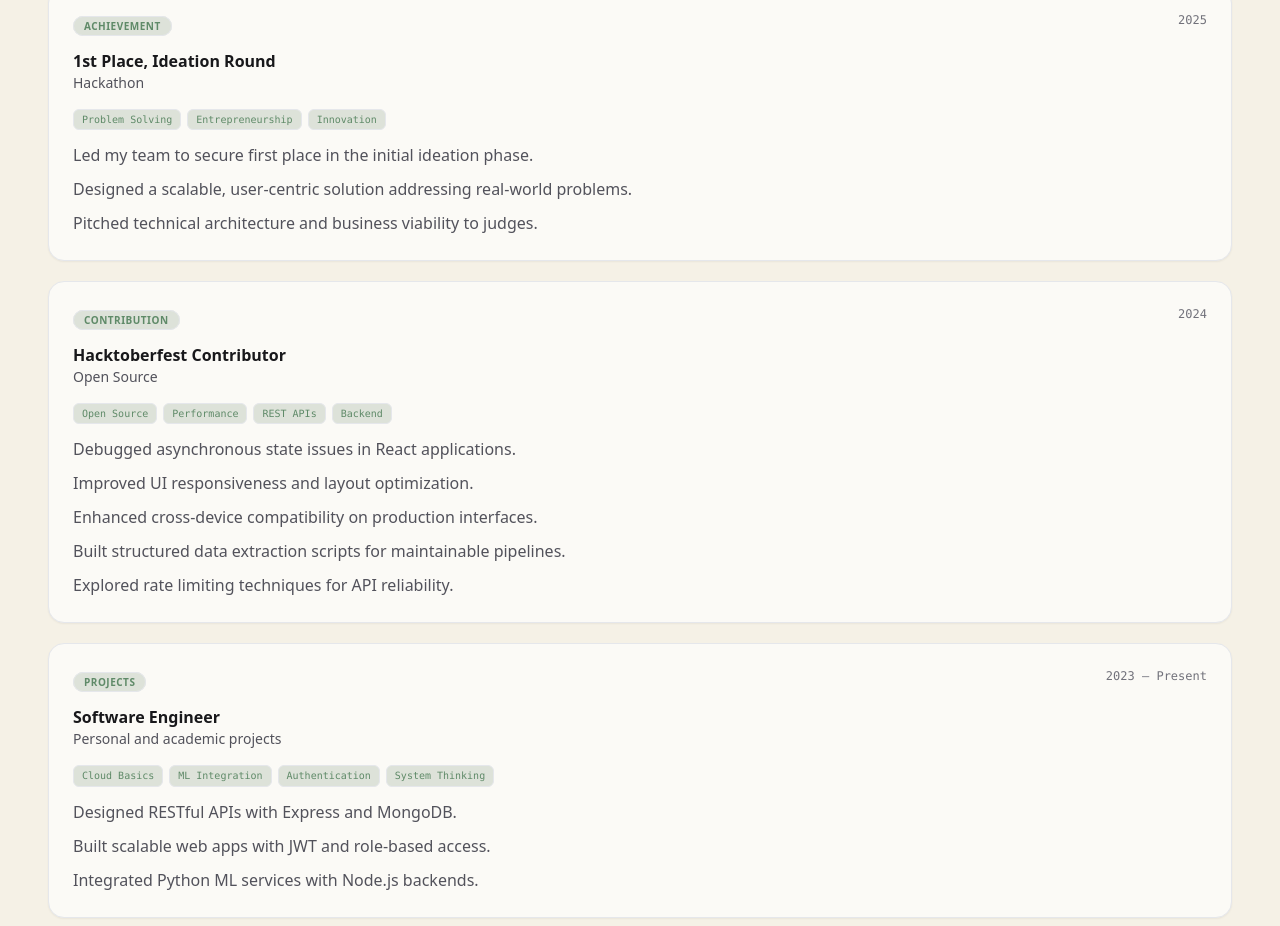
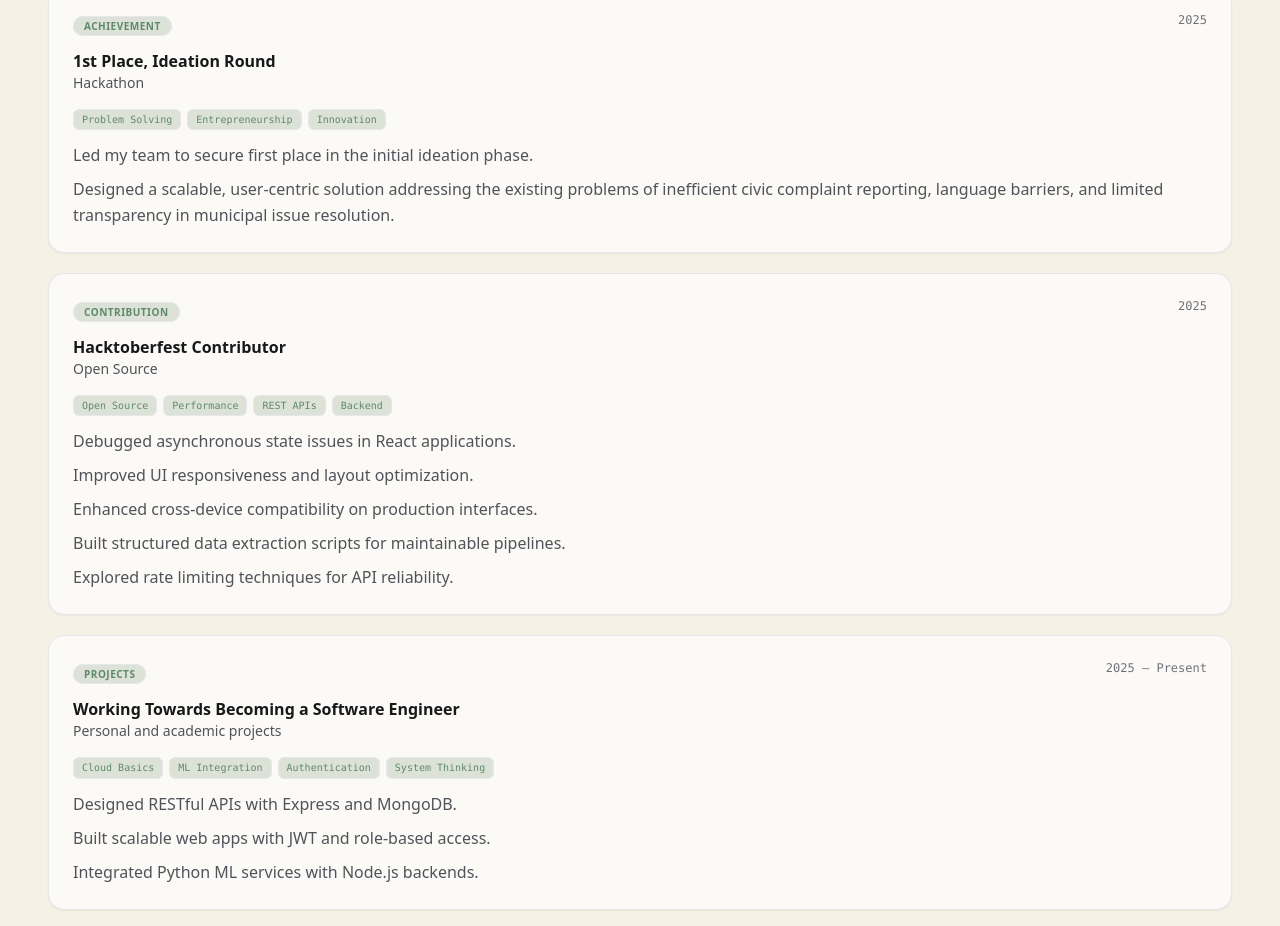
Before and after one commit to AubaidAhmedSaiyed/Portfolio, a React (Vite) app in the folder client/: page / in a window 1280 px wide. Shown: the part 7447-8373 px from the top of the page. Built offline with nearby package versions, Linux system fonts and the light colour scheme; no server answers; a small style sheet from the web is missing; the HTML template or start-up script is replaced by a standard one; a web font is replaced by a local one.

Commit message:
feat: update

```diff
--- a/client/src/data/experience.js
+++ b/client/src/data/experience.js
@@ -7,14 +7,14 @@ export const experienceItems = [
     tags: ['Problem Solving', 'Entrepreneurship', 'Innovation'],
     highlights: [
       'Led my team to secure first place in the initial ideation phase.',
-      'Designed a scalable, user-centric solution addressing real-world problems.',
-      'Pitched technical architecture and business viability to judges.',
+      'Designed a scalable, user-centric solution addressing the existing problems of inefficient civic complaint reporting, language barriers, and limited transparency in municipal issue resolution.',
+      ,
     ],
   },
   {
     role: 'Hacktoberfest Contributor',
     company: 'Open Source',
-    timeframe: '2024',
+    timeframe: '2025',
     label: 'Contribution',
     tags: ['Open Source', 'Performance', 'REST APIs', 'Backend'],
     highlights: [
@@ -26,9 +26,9 @@ export const experienceItems = [
     ],
   },
   {
-    role: 'Software Engineer',
+    role: 'Working Towards Becoming a Software Engineer',
     company: 'Personal and academic projects',
-    timeframe: '2023 – Present',
+    timeframe: '2025 – Present',
     label: 'Projects',
     tags: ['Cloud Basics', 'ML Integration', 'Authentication', 'System Thinking'],
     highlights: [
```
